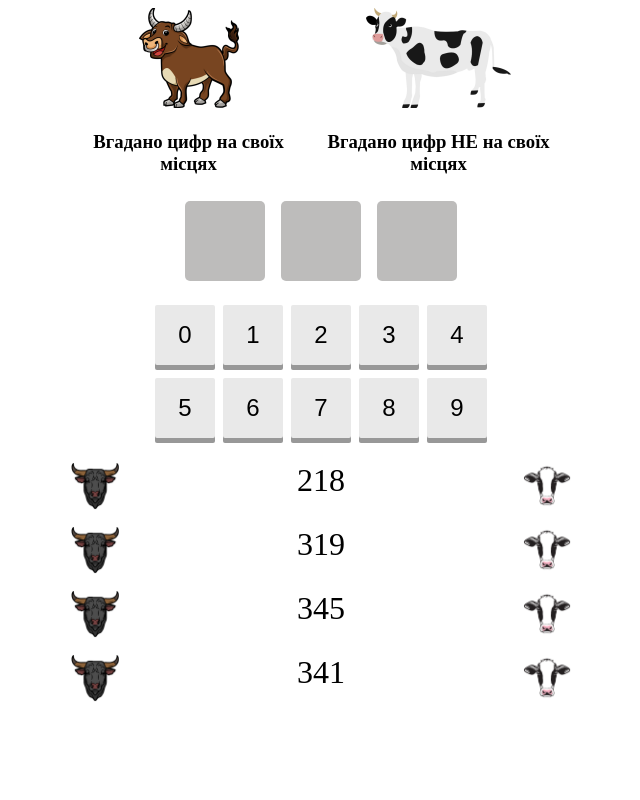
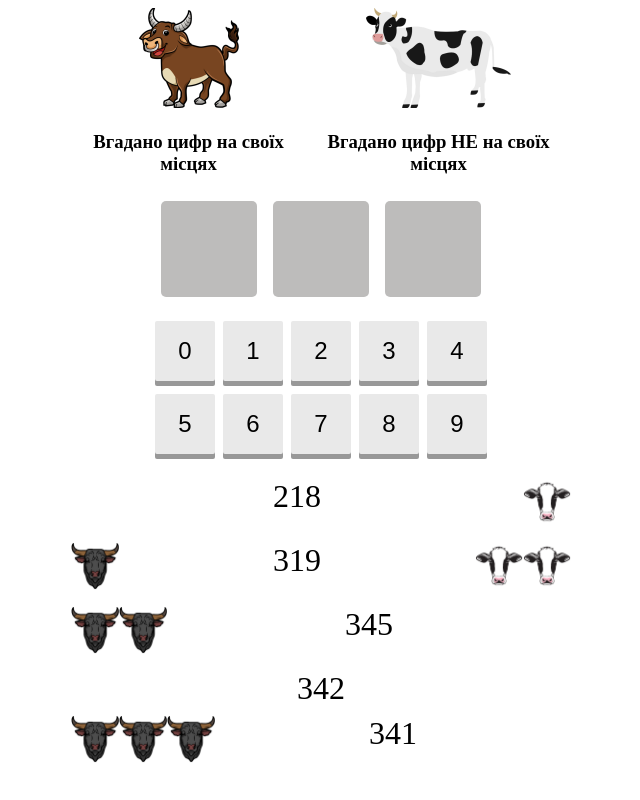
Before and after one commit to vendigo/patyson-community-games, a React (Vite) app in the folder bullsAndCows/: page / in a window 1280 px wide. Shown: the whole page, without its empty margins (319-959 px from the left). Built offline with nearby package versions, Linux system fonts and the light colour scheme.

Commit message:
bullsAndCows - started interactivity

```diff
--- a/bullsAndCows/src/App.jsx
+++ b/bullsAndCows/src/App.jsx
@@ -3,14 +3,48 @@ import {Header} from "./header/Header.jsx";
 import {Display} from "./display/Display.jsx";
 import {Keyboard} from "./keyboard/Keyboard.jsx";
 import {History} from "./history/History.jsx";
+import {useState} from "react";
 
 function App() {
+    const [currentNumber, setCurrentNumber] = useState("")
+    const [history, setHistory] = useState([])
+    const answer = "987"
+
+    if (currentNumber.length === answer.length) {
+        checkWin()
+        addHistory()
+        setCurrentNumber("")
+    }
+
+    function checkWin() {
+        if (currentNumber === answer) {
+            console.log('Win!')
+        }
+    }
+    function addHistory() {
+        let bulls = 0
+        let cows = 0
+
+        for (let i = 0; i < answer.length; i++) {
+            let ch = currentNumber.charAt(i);
+            if (answer.charAt(i) === ch) {
+                bulls++
+            } else if (answer.includes(ch)) {
+                cows++
+            }
+        }
+
+        const newHistory = [...history, {bulls, cows, number: currentNumber}]
+
+        setHistory(newHistory)
+    }
+
     return (
         <>
             <Header/>
-            <Display />
-            <Keyboard />
-            <History />
+            <Display currentNumber={currentNumber} length={answer.length}/>
+            <Keyboard currentNumber={currentNumber} setCurrentNumber={setCurrentNumber}/>
+            <History history={history}/>
         </>
     )
 }
--- a/bullsAndCows/src/display/Display.jsx
+++ b/bullsAndCows/src/display/Display.jsx
@@ -1,12 +1,17 @@
 import './Display.css'
 import {NumberSection} from "./NumberSection.jsx";
 
-export function Display() {
+export function Display({currentNumber, length}) {
+    function getSectionValue(i) {
+        return i < currentNumber.length ? currentNumber.charAt(i) : ""
+    }
+
+    const sections = [...Array(length).keys()]
+        .map(i => <NumberSection key={i} value={getSectionValue(i)} />)
+
     return (
         <div className="display">
-            <NumberSection pos="1" />
-            <NumberSection pos="2" />
-            <NumberSection pos="3" />
+            {sections}
         </div>
     )
 }
--- a/bullsAndCows/src/display/NumberSection.css
+++ b/bullsAndCows/src/display/NumberSection.css
@@ -1,6 +1,8 @@
 .numberSection {
     background: #BDBCBB;
     border-radius: 5px;
-    width: 5em;
-    height: 5em;
+    width: 1.5em;
+    height: 1.5em;
+    line-height: 1.5em;
+    font-size: 4em;
 }
--- a/bullsAndCows/src/display/NumberSection.jsx
+++ b/bullsAndCows/src/display/NumberSection.jsx
@@ -1,7 +1,9 @@
 import './NumberSection.css'
 
-export function NumberSection() {
+export function NumberSection({value}) {
     return (
-        <div className="numberSection"></div>
+        <div className="numberSection">
+            {value}
+        </div>
     )
 }
--- a/bullsAndCows/src/history/History.jsx
+++ b/bullsAndCows/src/history/History.jsx
@@ -1,13 +1,17 @@
 import './History.css'
 import {HistoryRow} from "./HistoryRow.jsx";
 
-export function History() {
+export function History({history}) {
+    const rows = history
+        .map((row, i) => <HistoryRow key={i} number={row.number} bulls={row.bulls} cows={row.cows} />)
+
     return (
         <div className="history">
-            <HistoryRow number="218" bulls="0" cows="1" />
-            <HistoryRow number="319" bulls="1" cows="2" />
-            <HistoryRow number="345" bulls="2" cows="0" />
-            <HistoryRow number="341" bulls="3" cows="0" />
+            <HistoryRow number="218" bulls={0} cows={1} />
+            <HistoryRow number="319" bulls={1} cows={2} />
+            <HistoryRow number="345" bulls={2} cows={0} />
+            <HistoryRow number="342" bulls={0} cows={0} />
+            <HistoryRow number="341" bulls={3} cows={0} />
         </div>
     )
 }
--- a/bullsAndCows/src/history/HistoryRow.jsx
+++ b/bullsAndCows/src/history/HistoryRow.jsx
@@ -15,7 +15,7 @@ export function HistoryRow({number, bulls, cows}) {
                 {icons(bulls, bullIcon)}
             </div>
             <div>
-                <span>{number}</span>
+                {number}
             </div>
             <div>
                 {icons(cows, cowIcon)}
--- a/bullsAndCows/src/keyboard/Key.jsx
+++ b/bullsAndCows/src/keyboard/Key.jsx
@@ -1,7 +1,7 @@
 import './Key.css'
 
-export function Key({num}) {
+export function Key({num, onKeyClick}) {
     return (
-        <button>{num}</button>
+        <button onClick={() => onKeyClick(num)}>{num}</button>
     )
 }
--- a/bullsAndCows/src/keyboard/Keyboard.jsx
+++ b/bullsAndCows/src/keyboard/Keyboard.jsx
@@ -1,12 +1,29 @@
 import './Keyboard.css'
 import {Key} from "./Key.jsx";
 
-export function Keyboard() {
+export function Keyboard({currentNumber, setCurrentNumber}) {
     const row1 = [0, 1, 2, 3, 4]
     const row2 = [5, 6, 7, 8, 9]
 
     function keysRow(nums) {
-        return nums.map(num => <Key key={num} num={num} />)
+        return nums.map(num => <Key key={num} num={num} onKeyClick={onKeyClick} />)
+    }
+
+    function addNumber(current, num) {
+        if (current.length < 2) {
+            return current + num
+        }
+
+
+        return current + num
+    }
+
+    function onKeyClick(num) {
+        if (currentNumber.includes(num)) {
+            return
+        }
+
+        setCurrentNumber(currentNumber + num)
     }
 
     return (
```
